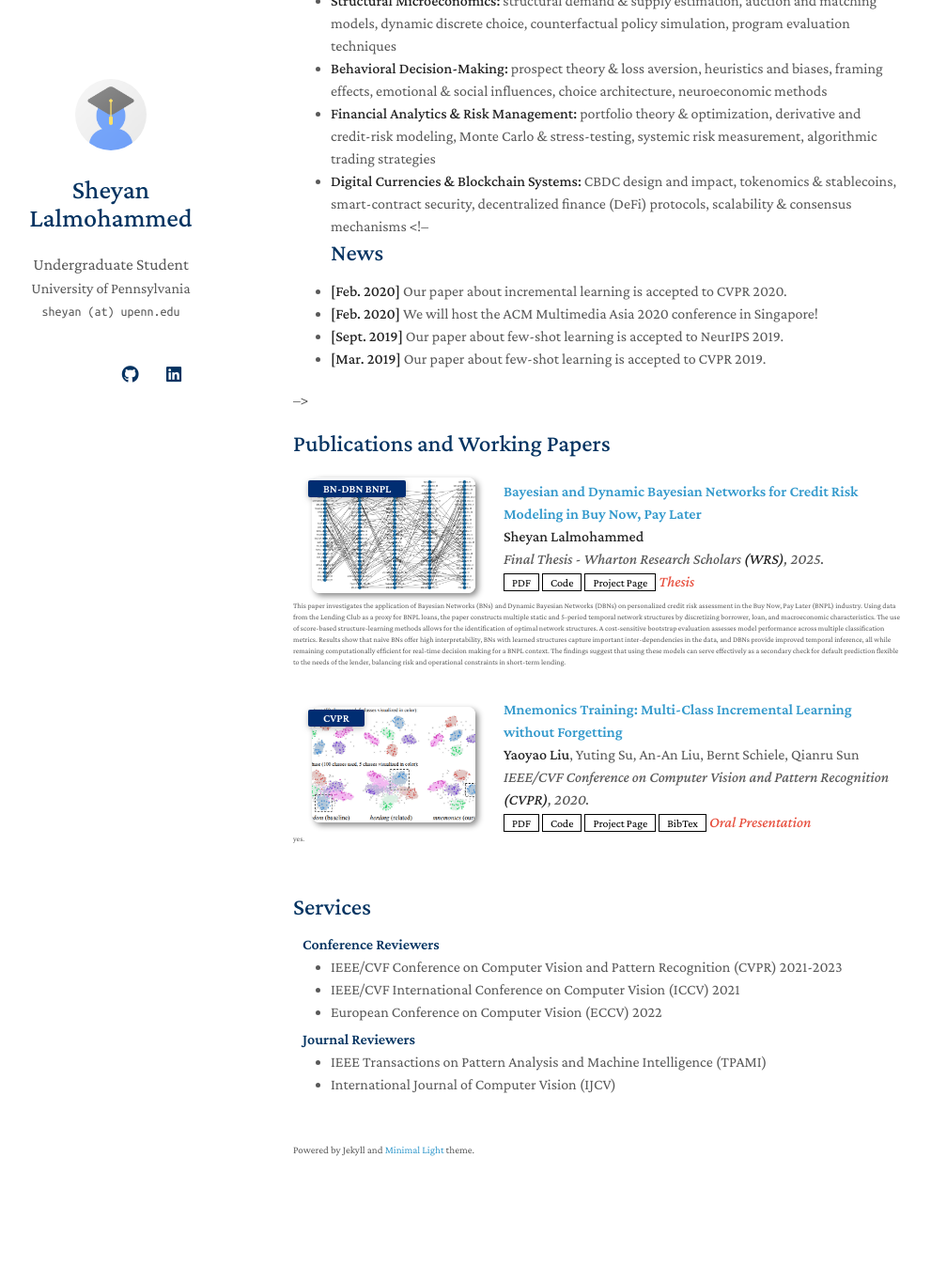
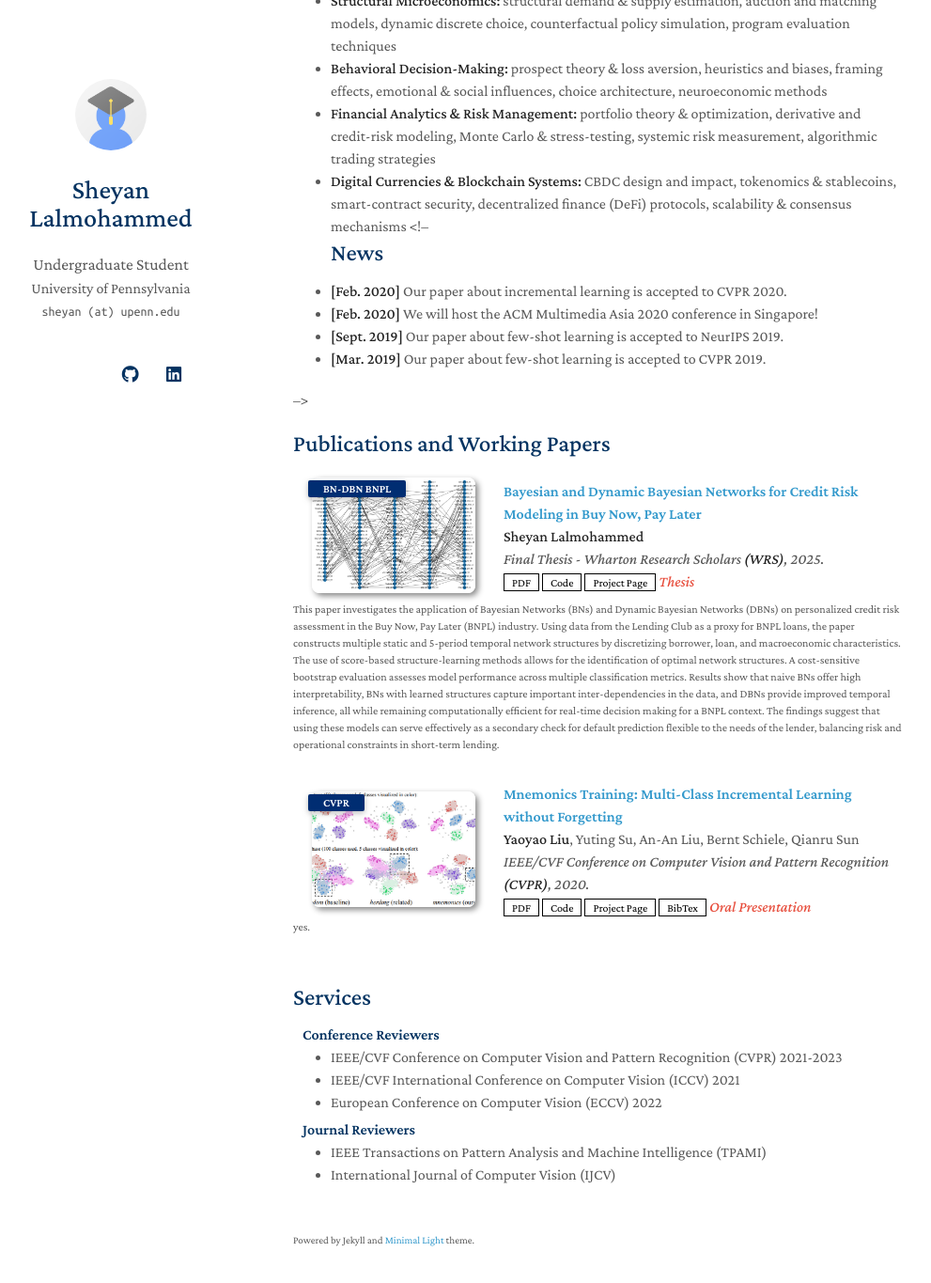
Before and after one commit to sheyanlalmohammed1/sheyanlalmohammed1.github.io, a Jekyll site: the page built from index.md, in a window 1280 px wide and 1400 px high, scrolled down 398 px. Shown: the top 1365 px of the window at 94% size, without its empty margins (158-1149 px from the left). Built offline with Jekyll 4.4.1, drawn with Linux system fonts in a browser that asks for light colours; a style sheet for code colours, icons or effects is not loaded; our own code applies the rules of GitHub Pages for plain Markdown files; before the commit the page ends 1702 px from its top, so only the background shows below that.

Commit message:
Update publications.css

```diff
--- a/assets/css/publications.css
+++ b/assets/css/publications.css
@@ -58,7 +58,7 @@ blockquote { background: var(--global-bg-color); border-left: 2px solid var(--gl
 
 .publications ol.bibliography li .author > em { border-bottom: 1px solid; font-style: normal; }
 
-.publications ol.bibliography li .abstract {font-size: 8px;}
+.publications ol.bibliography li .abstract {font-size: 12px;}
 
 .publications ol.bibliography li .links a.btn { color: #000000; border: 1px solid #000000; padding-left: 0.5rem; padding-right: 0.5rem; padding-top: 0.1rem; padding-bottom: 0.1rem; }
 
```
